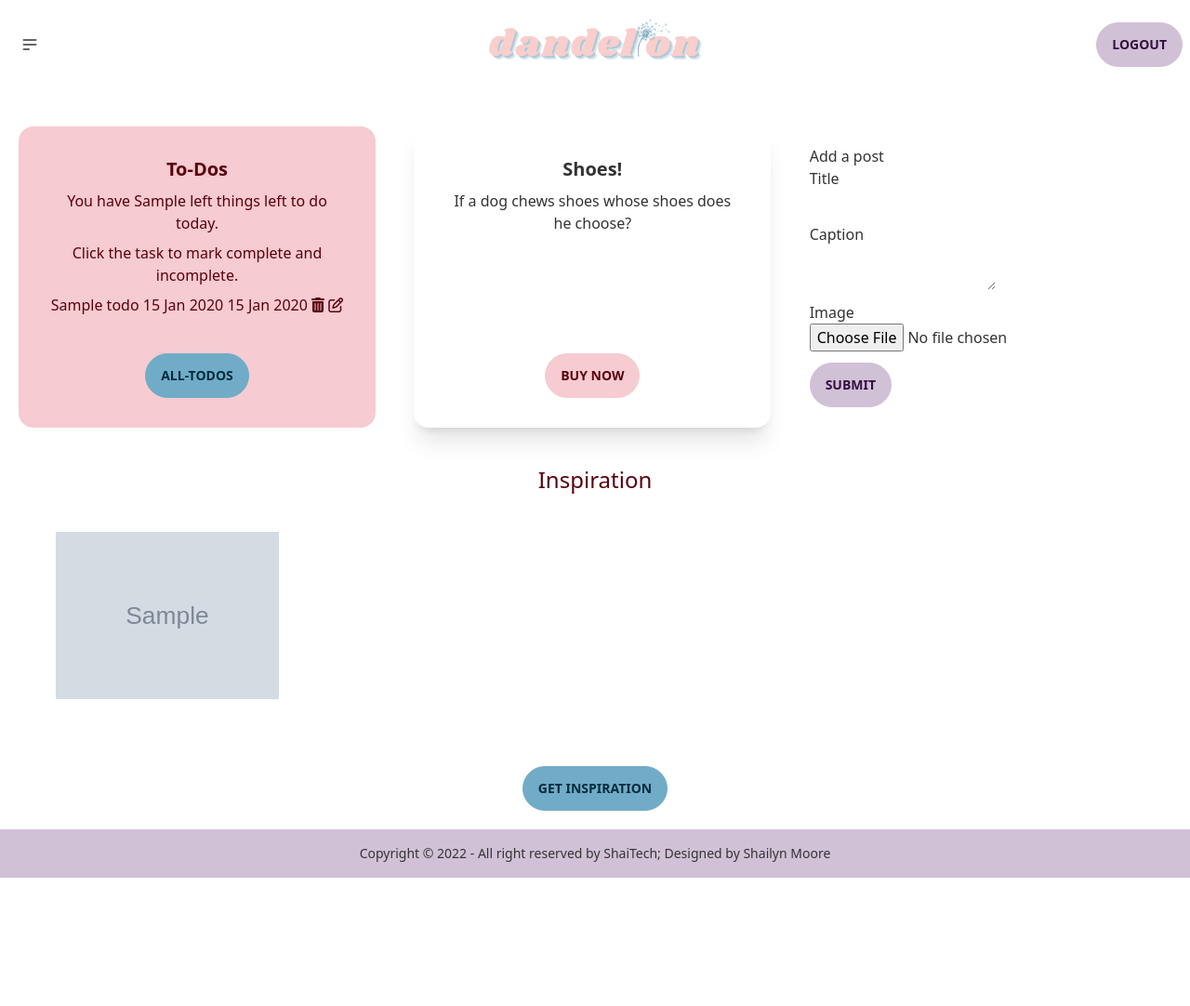
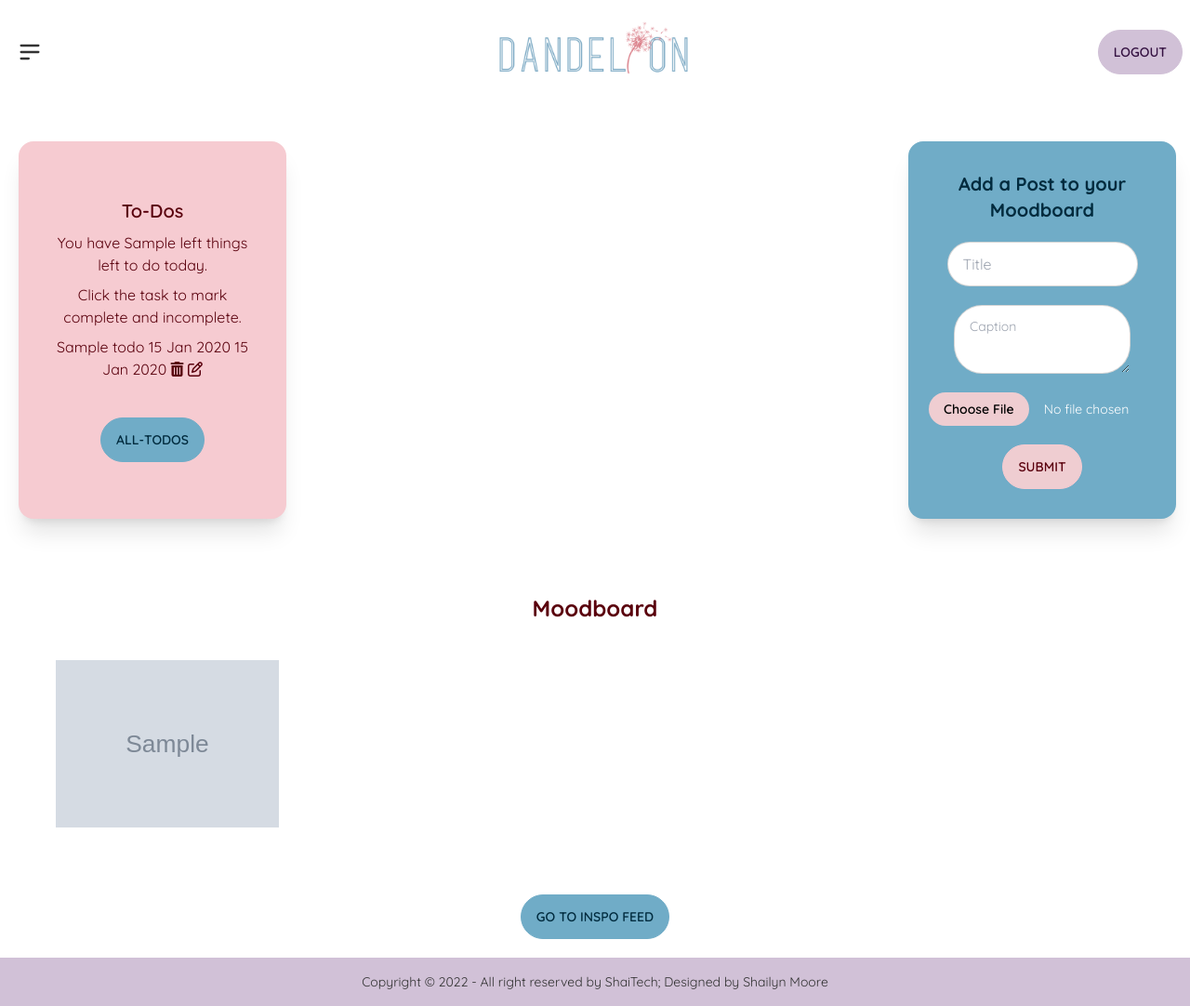
Before and after one commit to mshailyn/100Hours, a Node project: template views/dashboard.ejs in a window 1280 px wide. Shown: the whole page at 93% size. Before the commit the page ends 944 px from the top, so only its background shows below. Run offline with Node 20 templates, Linux system fonts and the light colour scheme; the template is opened without the code that fills it: most values are stand-ins (such as "Sample title", 1, 10 or a date in 2020); grey boxes marked "Sample" are stand-in pictures; some libraries are stand-ins or nearby versions.

Commit message:
updated to-do page

```diff
--- a/views/dashboard.ejs
+++ b/views/dashboard.ejs
@@ -1,8 +1,9 @@
 <%- include('partials/header') -%>
 
-<div class="grid grid-cols-3 gap-4 ml-5 mt-10 mb-10">
-  <div class="card w-96 bg-secondary text-secondary-content">
-    <div class="flex flex-column justify-content-between card-body items-center text-center">
+<div class="grid grid-cols-4 gap-4 ml-5 mt-10 mb-10">
+<!-- To-Do List for Today -->
+  <div class="card w-72 bg-secondary text-secondary-content shadow-xl">
+    <div class="flex flex-column justify-center card-body items-center text-center">
       <h2 class="card-title">To-Dos</h2>
       <h3> You have <%= left %> things left to do today.</h2>
         <span class="">Click the task to mark complete and incomplete.</span>
@@ -23,42 +24,41 @@
     </div>
   </div>
 
-  <div class="card w-96 bg-base-100 shadow-xl">
-    <div class="card-body items-center text-center">
-      <h2 class="card-title">Shoes!</h2>
-      <p>If a dog chews shoes whose shoes does he choose?</p>
-      <div class="card-actions">
-        <button class="btn btn-secondary">Buy Now</button>
-      </div>
+<!-- Calendar will go here when I add REACT -->
+  <div class="col-span-2">
+  </div>
+
+<!-- Add post to Moodboard -->
+  <div class="card w-72 bg-neutral text-neutral-content shadow-xl">
+    <div class="flex flex-column justify-center card-body items-center text-center">
+      <h2 class="card-title font-bold">Add a Post to your Moodboard</h2>
+      <form action="/post/createPost" enctype="multipart/form-data" method="POST" class="flex flex-col items-center">
+        <div class="form-control my-3 w-6/7">
+          <input type="text" placeholder="Title" class="input input-bordered w-full max-w-xs" id="title" name="title"/>
+        </div>
+        <div class="form-control mt-2 w-6/7">
+          <textarea class="textarea textarea-bordered" placeholder="Caption" id="caption" name="caption"></textarea>
+        </div>
+        <div class="form-control ml-10 mt-5 w-6/7 flex justify-center">
+            <span class="sr-only text-secondary-content">Choose Image</span>
+            <input type="file" id="imageUpload" name="file" class="block text-sm text-white file:mr-4 file:py-2 file:px-4 file:rounded-full file:border-0 file:text-sm file:font-semibold file:bg-pink file:text-secondary-content hover:file:bg-darkpink"/>
+        </div>
+        <div class="card-actions mt-5">
+          <button type="submit" class="btn btn-secondary bg-pink" value="Upload">Submit</button>
+        </div>
+      </form>
     </div>
   </div>
+</div>
 
+<!-- Moodboard -->
 
-  <div class="mt-5">
-        <h2>Add a post</h2>
-        <form action="/post/createPost" enctype="multipart/form-data" method="POST">
-          <div class="mb-3">
-              <label for="title" class="form-label">Title</label>
-              <input type="text" class="form-control" id="title" name="title">
-          </div>
-          <div class="mb-3">
-            <label for="caption" class="form-label">Caption</label>
-            <textarea class="form-control" id="caption" name="caption"></textarea>
-          </div>
-          <div class="mb-3">
-            <label for="imgUpload" class="form-label">Image</label>
-            <input type="file" class="form-control" id="imageUpload" name="file">
-          </div>
-          <button type="submit" class="btn btn-primary" value="Upload">Submit</button>
-        </form>
-  </div>
-</div>
-<div class="mx-5">
+<div class="mx-5 mt-10">
   <div>
-    <h3 class="text-center text-secondary-content text-2xl py-15">Inspiration</h3>
+    <h3 class="text-center text-secondary-content text-2xl py-15 font-bold">Moodboard</h3>
     <ul class="grid grid-cols-4 m-10">
       <% for(var i=0; i<posts.length; i++) {%>
-        <li class="w-60 mb-8">
+        <li class="w-60 mb-8 flex items-center">
           <a href="/post/<%= posts[i]._id%>">
             <img src="<%= posts[i].image%>">
           </a>
@@ -67,7 +67,7 @@
       </ul>
   </div>
   <div class="flex justify-center my-5">
-    <a class="btn btn-neutral" href="/feed">Get Inspiration</a>
+    <a class="btn btn-neutral" href="/feed">Go to Inspo Feed</a>
   </div>
 </div>
 
--- a/views/feed.ejs
+++ b/views/feed.ejs
@@ -5,8 +5,6 @@
       <ul class="grid grid-cols-3 gap-7 mx-5 mb-10">
         <% for(var i=0; i<posts.length; i++) {%>
           <% if(posts[i].user == user.id){ %>
-          <li class="invisible">
-          </li>
          <% }else{ %>
           <li class="w-80 my-3 flex items-center">
             <a href="/post/<%= posts[i]._id%>">
--- a/views/login.ejs
+++ b/views/login.ejs
@@ -1,6 +1,6 @@
 <%- include('partials/frontheader') -%>
 
-<main class="flex justify-center h-screen w-screen items-center bg-auto bg-repeat bg-center"" style="background-image: url(/imgs/dandelionBackground.png)"></div>">
+<main class="flex justify-center h-screen w-screen items-center bg-auto bg-repeat bg-center animate-ltr-linear-infinite" style="background-image: url(/imgs/dandelionBackground.png)"></div>">
   <div class="card w-1/3 shadow-xl bg-neutral text-neutral-content">
       <div class="card-body items-center text-center mt-5 w-full">
         <h2 class="card-title text-white text-4xl">Log In</h2>
--- a/views/moodboard.ejs
+++ b/views/moodboard.ejs
@@ -4,7 +4,7 @@
 <div class="">
   <ul class="grid grid-cols-4 ml-5 mb-10">
   <% for(var i=0; i<posts.length; i++) {%>
-    <li class="w-80 my-5">
+    <li class="w-80 my-5 flex items-center">
       <a href="/post/<%= posts[i]._id%>">
         <img class="" src="<%= posts[i].image%>">
       </a>
--- a/views/partials/footer.ejs
+++ b/views/partials/footer.ejs
@@ -1,4 +1,4 @@
-<footer class="footer footer-center p-4 bg-primary text-base-content mt-auto">
+<footer class="footer footer-center p-4 bg-primary text-base-content mt-auto font-quicksand">
     <div>
       <p>Copyright © 2022 - All right reserved by ShaiTech; Designed by <a href="https://www.shailynmoore.com/">Shailyn Moore</a></p>
     </div>
--- a/views/partials/header.ejs
+++ b/views/partials/header.ejs
@@ -18,18 +18,46 @@
     crossorigin="anonymous"
   />
   <link href="https://cdn.jsdelivr.net/npm/daisyui@2.31.0/dist/full.css" rel="stylesheet" type="text/css" />
+  <link rel="preconnect" href="https://fonts.gstatic.com" crossorigin>
+  <link href="https://fonts.googleapis.com/css2?family=Quicksand:wght@300;400;500;600;700&display=swap" rel="stylesheet">
   <script src="https://cdn.tailwindcss.com"></script>
+  <script>
+    tailwind.config = {
+      theme: {
+        extend: {
+          colors: {
+            pink: '#EFCDD1',
+            darkpink: '#DB828C',
+          },
+          fontFamily: {
+        'quicksand': ['"Quicksand"', 'cursive'],
+          },
+          // Define animation class
+          animation: {
+            'ltr-linear-infinite': 'move-bg 40s linear infinite',
+          },
+          // Define keyframes
+          keyframes: {
+            'move-bg': {
+              '0%':   { 'background-position': '0 0' },
+              '100%': { 'background-position': '2000px 0'}
+            }
+          }
+        }
+      }
+    }
+  </script>
   <link rel="stylesheet" href="/css/style.css" />
   <script src="https://kit.fontawesome.com/854239efb5.js" crossorigin="anonymous"></script>
 </head>
-<body class="flex flex-col h-screen justify-between">
+<body class="flex flex-col h-screen justify-between font-quicksand">
 
   <header>
     <div class="navbar bg-base-100">
       <div class="navbar-start">
         <div class="dropdown">
           <label tabindex="0" class="btn btn-ghost btn-circle">
-            <svg xmlns="http://www.w3.org/2000/svg" class="h-5 w-5" fill="none" viewBox="0 0 24 24" stroke="currentColor"><path stroke-linecap="round" stroke-linejoin="round" stroke-width="2" d="M4 6h16M4 12h16M4 18h7" /></svg>
+            <svg xmlns="http://www.w3.org/2000/svg" class="h-7 w-7" fill="none" viewBox="0 0 24 24" stroke="currentColor"><path stroke-linecap="round" stroke-linejoin="round" stroke-width="2" d="M4 6h16M4 12h16M4 18h7" /></svg>
           </label>
           <ul tabindex="0" class="menu menu-compact dropdown-content mt-3 p-2 shadow bg-base-100 rounded-box w-52">
             <li><a href="/dashboard"><span class>Home</span></a></li>
@@ -40,8 +68,7 @@
         </div>
       </div>
       <div class="navbar-center">
-        <img src="/imgs/dandelion.png" class="h-20"
-        src="https://api.lorem.space/image?w=150&h=150">
+        <img src="/imgs/dandelion.png" class="h-24">
         <!-- <a class="normal-case text-xl">Dandelion</a> -->
       </div>
       <div class="navbar-end">
--- a/views/signup.ejs
+++ b/views/signup.ejs
@@ -1,5 +1,5 @@
 <%- include('partials/frontheader') -%>
-    <main class="flex justify-center h-screen w-screen items-center bg-auto bg-repeat bg-center"" style="background-image: url(/imgs/dandelionBackground.png)">
+    <main class="flex justify-center h-screen w-screen items-center bg-auto bg-repeat bg-center animate-ltr-linear-infinite" style="background-image: url(/imgs/dandelionBackground.png)">
         <div class="card w-1/3 shadow-xl bg-neutral text-neutral-content">
             <div class="card-body items-center text-center mt-5 w-full">
               <h2 class="card-title text-white text-4xl">Sign Up</h2>
```
Also changed, not shown: views/index.ejs (+8 -8 lines), views/partials/frontheader.ejs (+25 -1 lines), views/todos.ejs (+22 -17 lines), public/imgs/bg.svg, public/imgs/dandelion.gif, public/imgs/dandelion.png, public/imgs/dandelionBackground.png, public/imgs/dandelionBackground2.png (added).
